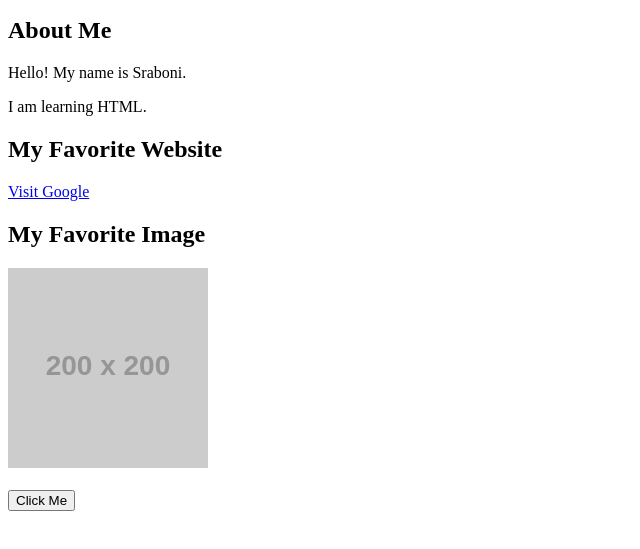
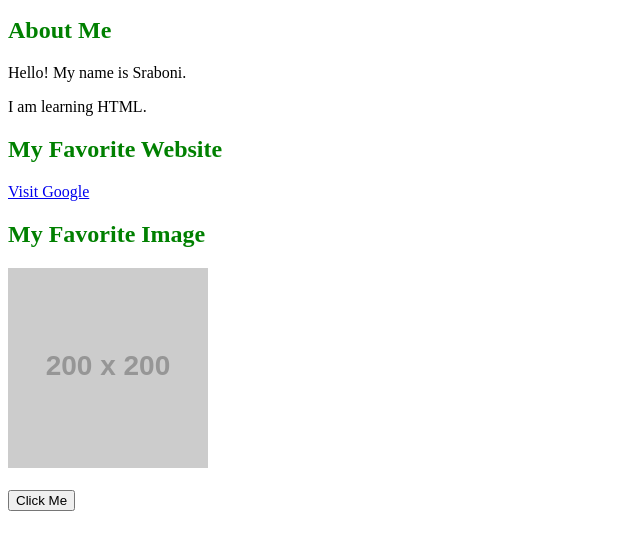
Before and after one commit to sraboniakhter001/livestock_managrment_system, a plain HTML site: page index.html in a window 1280 px wide. Shown: the part 57-606 px from the top of the page, without its empty margins (0-640 px from the left). Drawn offline with Linux system fonts and the light colour scheme; placeholder pictures from the web are drawn by us.

```diff
--- a/style.css
+++ b/style.css
@@ -1,6 +1,11 @@
 body{
     background-color: light;
     color: black;
+}
+
+h2 {
+    color: green;
+    font-size: 24px;
 }
 
 h1 {
```
